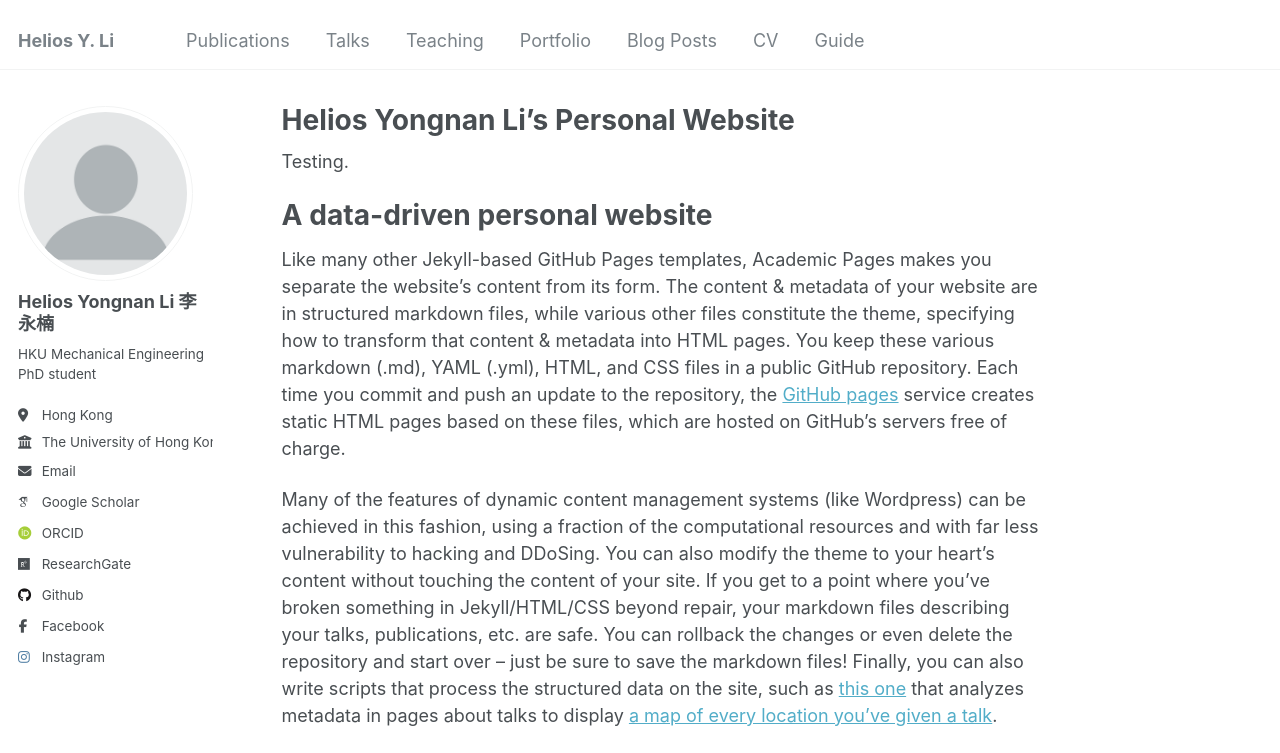
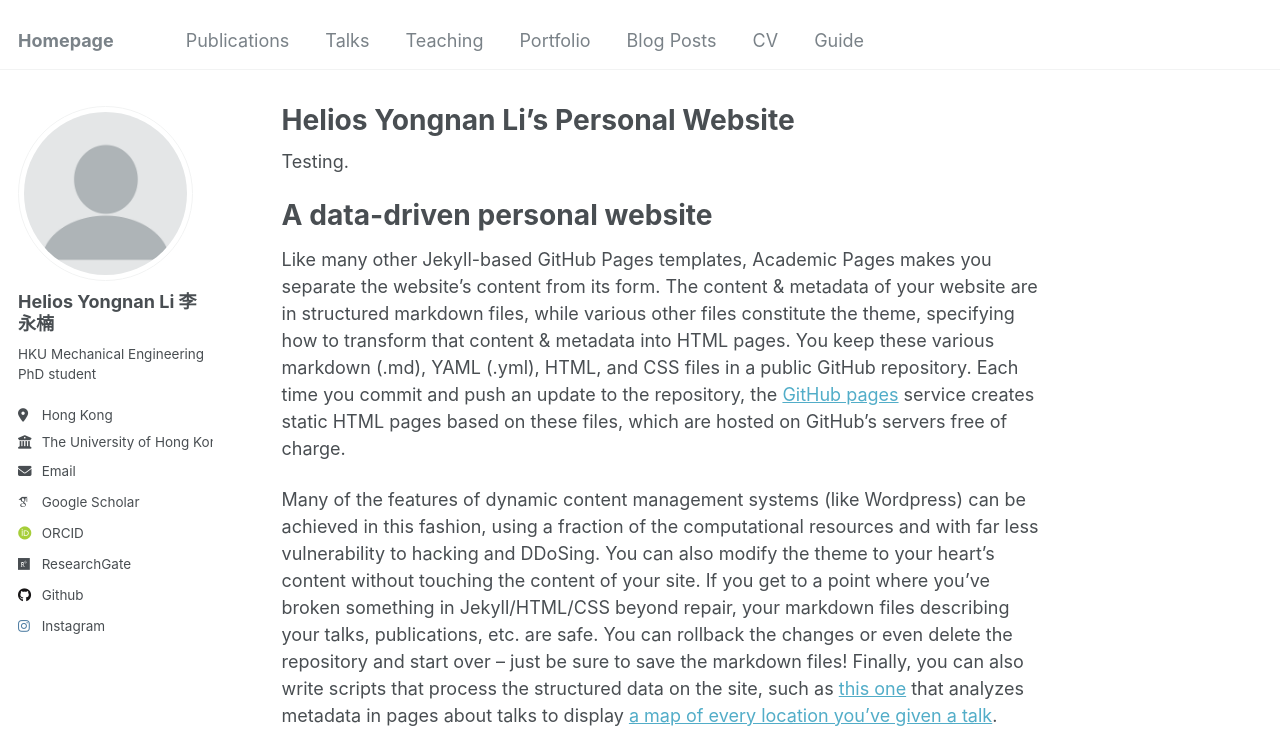
Before and after one commit to heliosynl/heliosynl.github.io, a Jekyll site: the page built from _pages/about.md, in a window 1280 px wide. Shown: the top 753 px of the page. Built offline with Jekyll 4.4.1, drawn with Linux system fonts in a browser that asks for light colours; some web fonts are replaced.

Commit message:
_config.yml

```diff
--- a/_config.yml
+++ b/_config.yml
@@ -8,7 +8,7 @@
 
 # Basic Site Settings
 locale                   : "en-US"
-title                    : "Helios Y. Li"
+title                    : "Homepage"
 title_separator          : "-"
 name                     : &name "Helios Y. Li"
 description              : &description "Personal Website"
@@ -49,7 +49,7 @@ author:
 
   # Social media
   bluesky          : # Replace this with you Bluesky username
-  facebook         : "Helios Yongnan Li" # Username
+  facebook         : # Username
   flickr           : # Username
   foursquare       : # Username
   goodreads        : # Username
```
